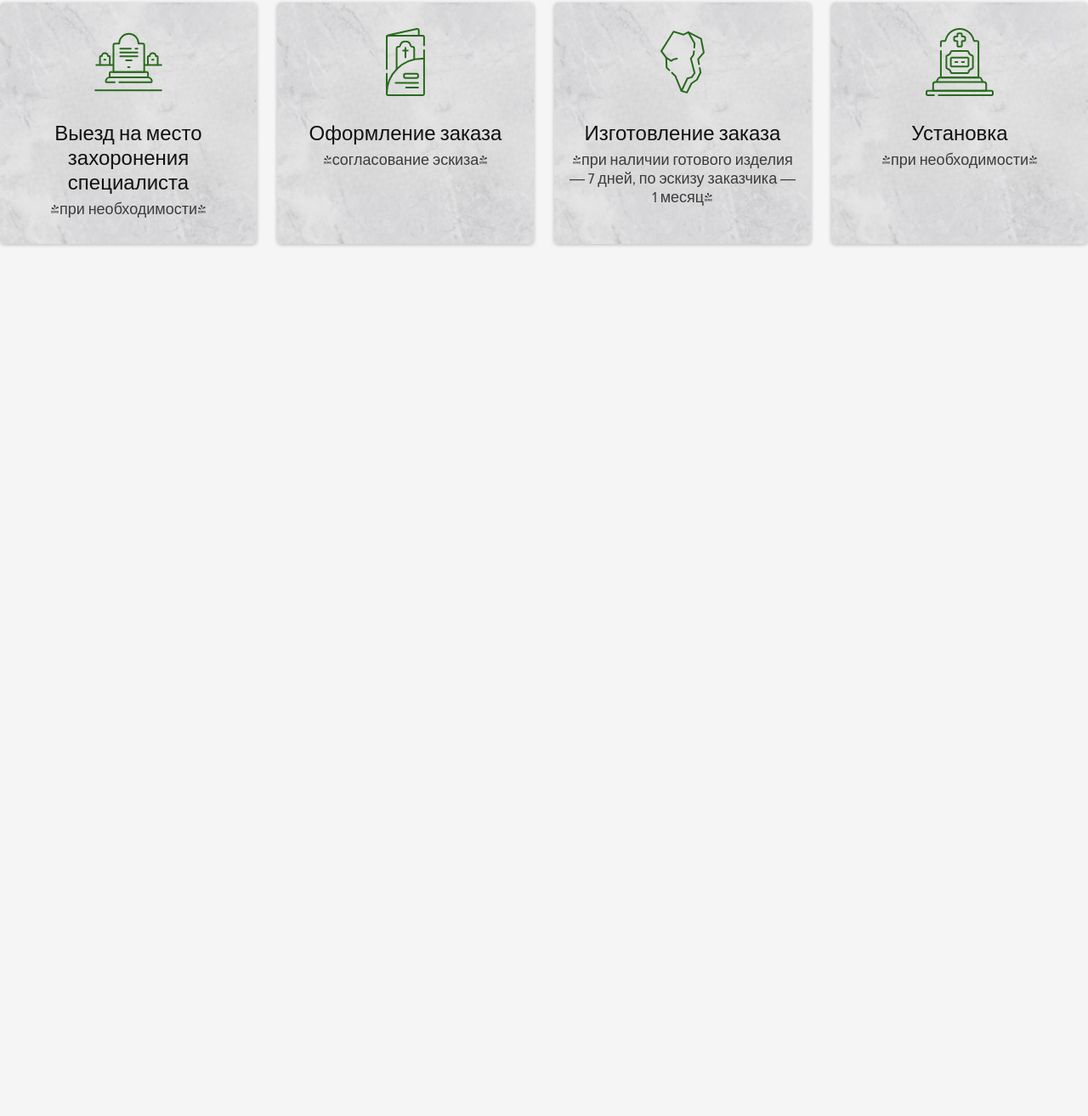
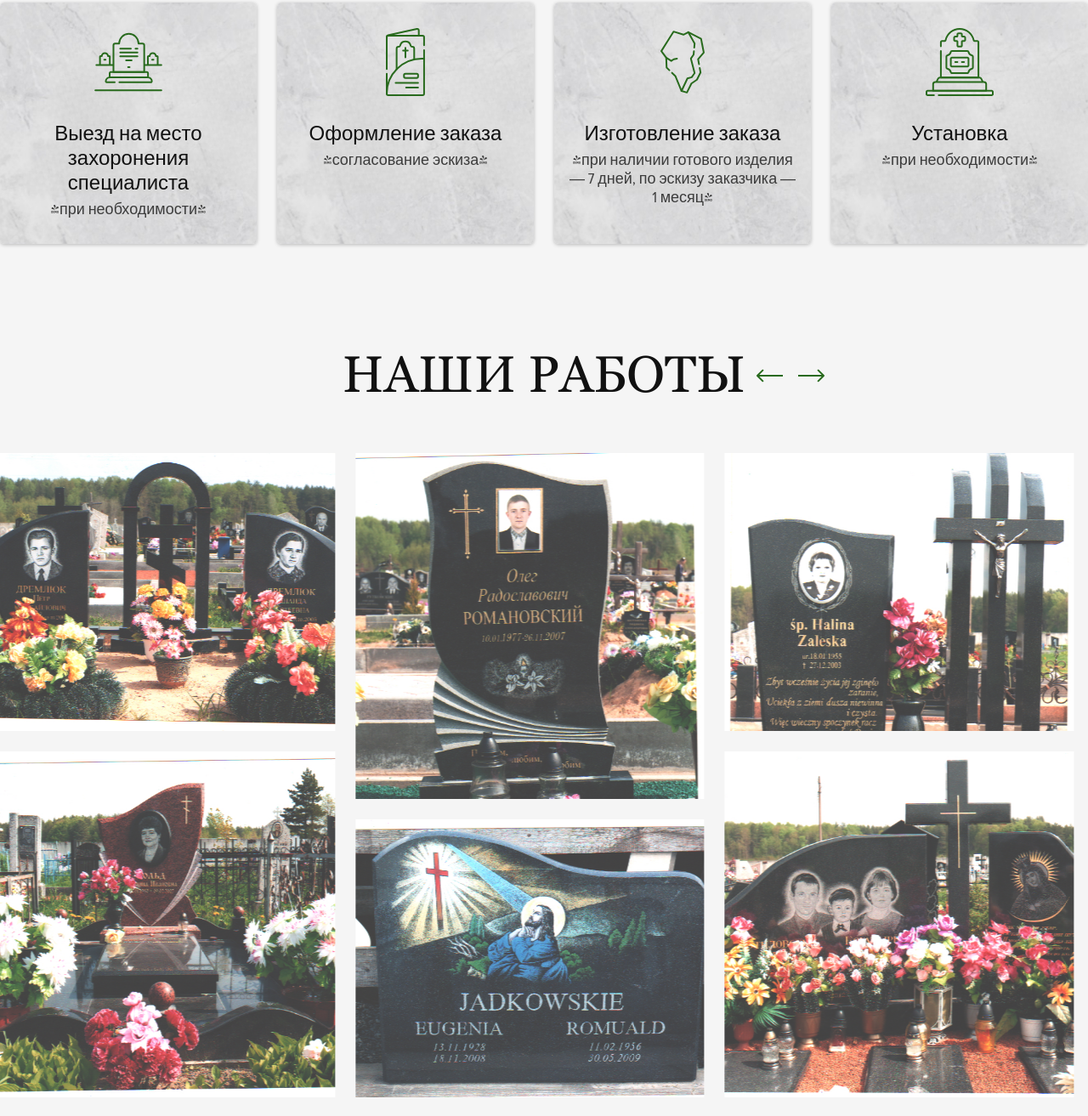
Before and after one commit to Jerrext/Black-stone, a plain HTML site: page index.html in a window 1280 px wide. Shown: the part 4523-5836 px from the top of the page at 85% size. Before the commit the page ends 4830 px from the top, so only its background shows below. Drawn offline with nearby package versions, Linux system fonts and the light colour scheme; grey boxes are pictures that could not be loaded.

Commit message:
Add works block

```diff
--- a/css/main.css
+++ b/css/main.css
@@ -646,3 +646,73 @@ h5 {
   font-size: 18px;
   margin-top: 5px;
 }
+
+/*-------------------
+--------works--------
+-------------------*/
+
+.works {
+  padding: 100px 0 20px;
+  position: relative;
+}
+
+.works__wrapper {
+  position: relative;
+  overflow: hidden;
+}
+
+.swiper {
+  width: 100%;
+  height: 760px;
+  margin-left: auto;
+  margin-right: auto;
+  overflow: visible !important;
+}
+
+.swiper-slide {
+  background: #fff;
+  height: calc((100% - 30px) / 2) !important;
+  cursor: zoom-in;
+}
+
+.swiper-slide img {
+  object-fit: cover;
+  object-position: top;
+  height: 100%;
+  width: 100%;
+}
+
+.swiper-slide:nth-child(4n + 4),
+.swiper-slide:nth-child(4n + 5),
+.swiper-slide:nth-child(1) {
+  height: 327px !important;
+}
+
+.swiper-slide:nth-child(4n + 2),
+.swiper-slide:nth-child(4n + 3) {
+  height: 407px !important;
+}
+
+.swiper-btn-wrapper {
+  position: absolute;
+  width: 100px;
+  height: 30px;
+  top: -107px;
+  right: 300px;
+}
+
+.swiper-button-next,
+.swiper-button-prev {
+  width: unset !important;
+  height: unset !important;
+  top: 30px !important;
+}
+
+.swiper-button-next::after,
+.swiper-button-prev::after {
+  content: '' !important;
+}
+
+.swiper-button-prev svg {
+  transform: rotate(180deg);
+}
--- a/index.html
+++ b/index.html
@@ -4,6 +4,7 @@
     <meta charset="UTF-8" />
     <meta name="viewport" content="width=device-width, initial-scale=1.0" />
     <link rel="stylesheet" href="./css/main.css" />
+    <link rel="stylesheet" href="https://cdn.jsdelivr.net/npm/swiper@10/swiper-bundle.min.css" />
     <title>Черный камень</title>
   </head>
   <body>
@@ -288,6 +289,68 @@
           </div>
         </div>
       </section>
+      <section class="works" id="works">
+        <div class="container">
+          <div class="works__wrapper">
+            <h2>Наши работы</h2>
+            <div class="swiper mySwiper">
+              <div class="swiper-wrapper">
+                <div class="swiper-slide">
+                  <img src="./img/w1.jpg" alt="">
+                </div>
+                <div class="swiper-slide">
+                  <img src="./img/w2.jpg" alt="">
+                </div>
+                <div class="swiper-slide">
+                  <img src="./img/w3.jpg" alt="">
+                </div>
+                <div class="swiper-slide">
+                  <img src="./img/w4.jpg" alt="">
+                </div>
+                <div class="swiper-slide">
+                  <img src="./img/w5.jpg" alt="">
+                </div>
+                <div class="swiper-slide">
+                  <img src="./img/w6.jpg" alt="">
+                </div>
+                <div class="swiper-slide">
+                  <img src="./img/w7.jpg" alt="">
+                </div>
+                <div class="swiper-slide">
+                  <img src="./img/w8.jpg" alt="">
+                </div>
+                <div class="swiper-slide">
+                  <img src="./img/w9.jpg" alt="">
+                </div>
+                <div class="swiper-slide">
+                  <img src="./img/w10.jpg" alt="">
+                </div>
+                <div class="swiper-slide">
+                  <img src="./img/w11.jpg" alt="">
+                </div>
+              </div>
+              <div class="swiper-btn-wrapper">
+                <div class="swiper-button-next">
+                  <button>
+                    <svg width="31" height="16" viewBox="0 0 31 16" fill="none" xmlns="http://www.w3.org/2000/svg">
+                      <path d="M30.7071 8.70711C31.0976 8.31659 31.0976 7.68342 30.7071 7.2929L24.3431 0.928934C23.9526 0.53841 23.3195 0.53841 22.9289 0.928934C22.5384 1.31946 22.5384 1.95262 22.9289 2.34315L28.5858 8L22.9289 13.6569C22.5384 14.0474 22.5384 14.6805 22.9289 15.0711C23.3195 15.4616 23.9526 15.4616 24.3431 15.0711L30.7071 8.70711ZM-8.74228e-08 9L30 9L30 7L8.74228e-08 7L-8.74228e-08 9Z" fill="#286A1D"/>
+                    </svg>
+                  </button>
+                </div>
+                <div class="swiper-button-prev">
+                  <button>
+                    <svg width="31" height="16" viewBox="0 0 31 16" fill="none" xmlns="http://www.w3.org/2000/svg">
+                      <path d="M30.7071 8.70711C31.0976 8.31659 31.0976 7.68342 30.7071 7.2929L24.3431 0.928934C23.9526 0.53841 23.3195 0.53841 22.9289 0.928934C22.5384 1.31946 22.5384 1.95262 22.9289 2.34315L28.5858 8L22.9289 13.6569C22.5384 14.0474 22.5384 14.6805 22.9289 15.0711C23.3195 15.4616 23.9526 15.4616 24.3431 15.0711L30.7071 8.70711ZM-8.74228e-08 9L30 9L30 7L8.74228e-08 7L-8.74228e-08 9Z" fill="#286A1D"/>
+                    </svg>
+                  </button>
+                </div>
+              </div>
+            </div>
+          </div>
+        </div>
+      </section>
     </main>
+    <script src="https://cdn.jsdelivr.net/npm/swiper@10/swiper-bundle.min.js"></script>
+    <script src="./js/main.js"></script>
   </body>
 </html>
--- /dev/null
+++ b/js/main.js
@@ -0,0 +1,35 @@
+var swiper = new Swiper(".mySwiper", {
+  slidesPerView: 3,
+  grid: {
+    rows: 2,
+  },
+  spaceBetween: 24,
+  autoplay: {
+    delay: 5000,
+  },
+  keyboard: {
+    enabled: true,
+  },
+  navigation: {
+    nextEl: ".swiper-button-next",
+    prevEl: ".swiper-button-prev",
+  },
+  // simulateTouch: false,
+  // breakpoints: {
+  //   // when window width is >= 320px
+  //   320: {
+  //     slidesPerView: 2,
+  //     spaceBetween: 20
+  //   },
+  //   // when window width is >= 480px
+  //   480: {
+  //     slidesPerView: 3,
+  //     spaceBetween: 30
+  //   },
+  //   // when window width is >= 640px
+  //   640: {
+  //     slidesPerView: 4,
+  //     spaceBetween: 40
+  //   }
+  // }
+});
```
Also changed, not shown: img/w1.jpg (added), img/w10.jpg (added), img/w11.jpg (added), img/w2.jpg (added), img/w3.jpg (added), img/w4.jpg (added), img/w5.jpg (added), img/w6.jpg (added), 3 other files.
